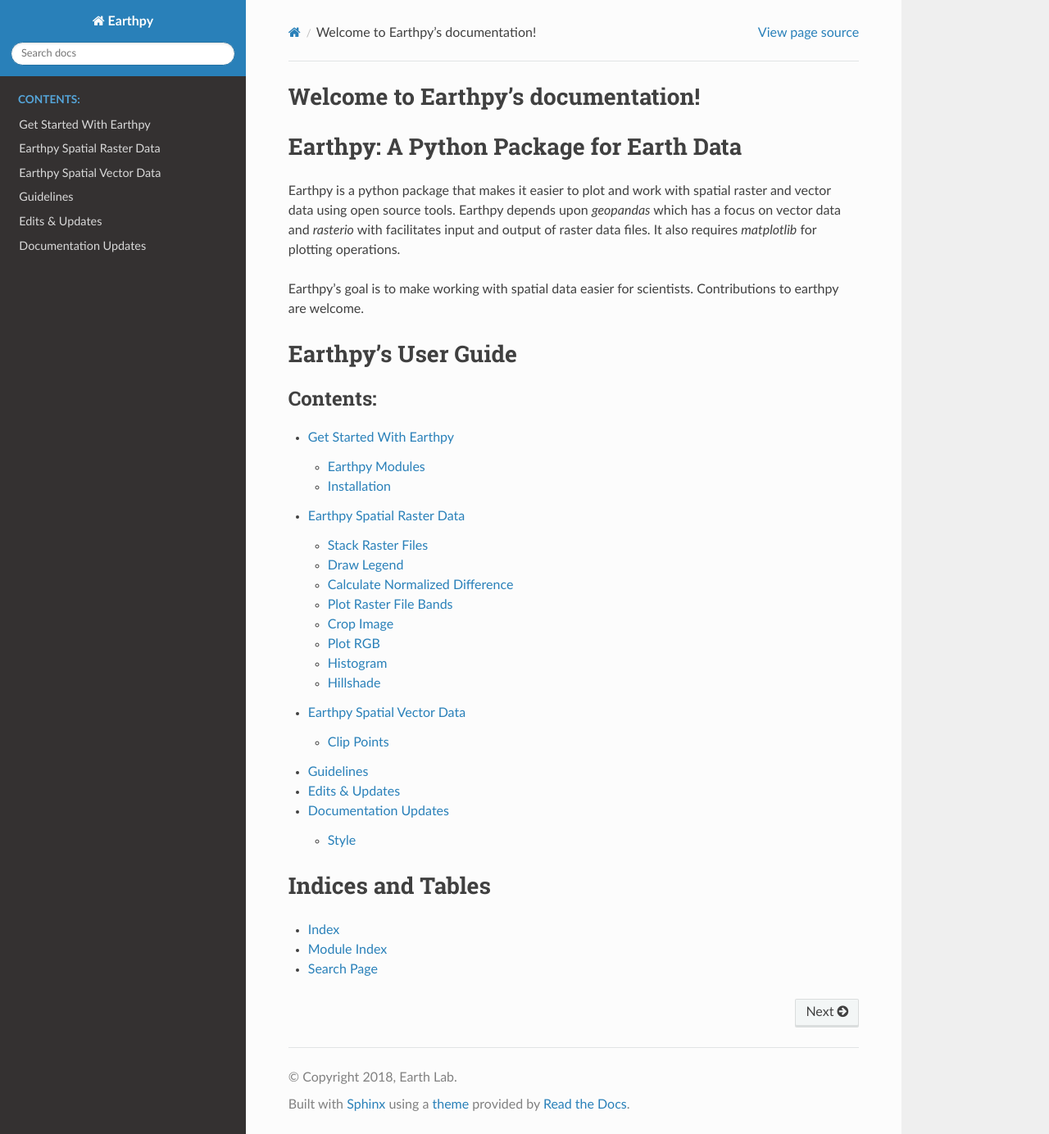
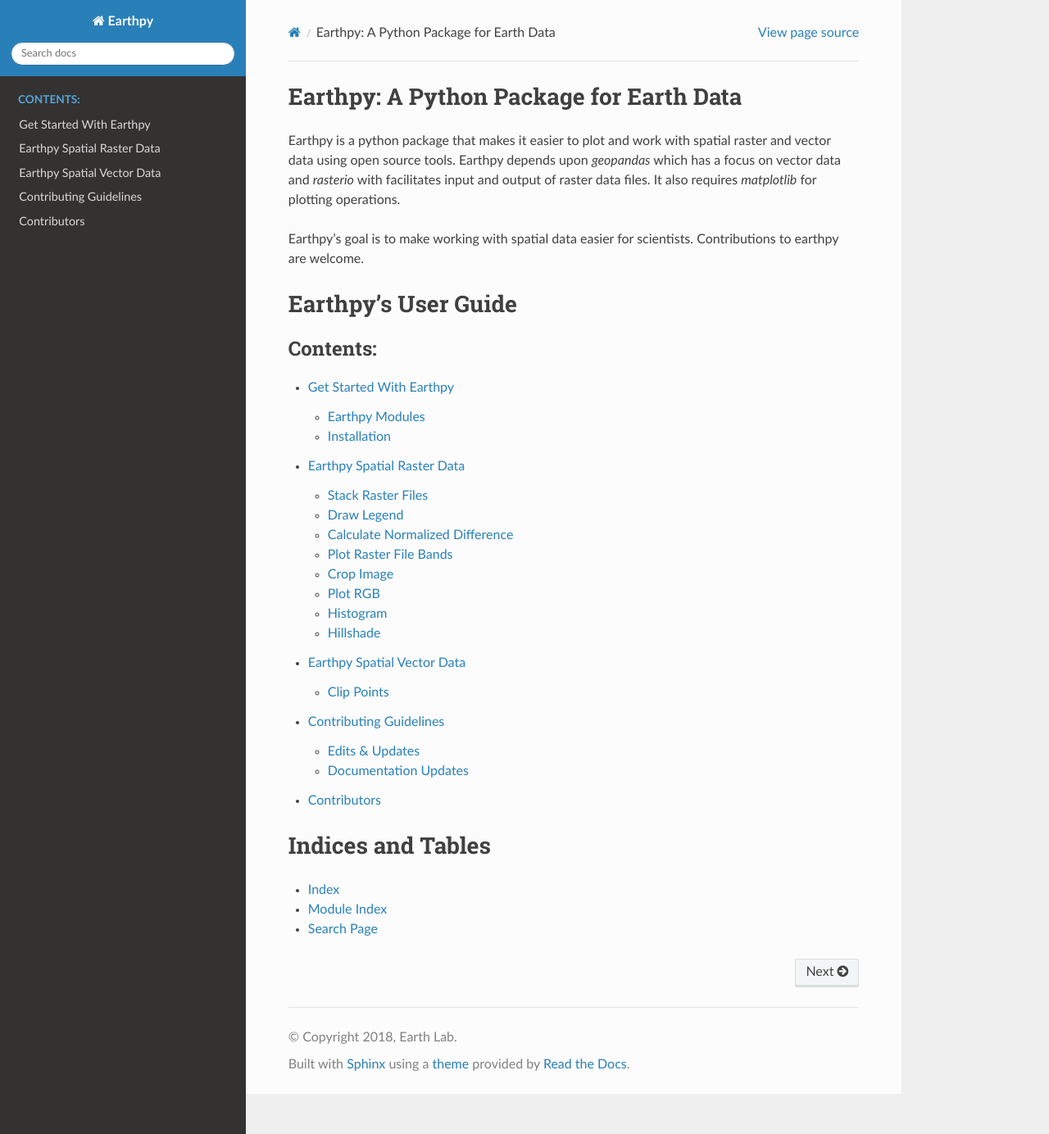
Before and after one commit to earthlab/earthpy, a Sphinx documentation site: the page built from docs/index.rst, in a window 1280 px wide and 1384 px high. Shown: the whole window at 82% size. Built offline with Sphinx 7.4.7 and the Read the Docs theme 2.0.0, drawn with Linux system fonts in a browser that asks for light colours.

Commit message:
Add Contributors and Fix Contributing files as rendered in the docs  (#100)
* [code] adding new data dl and a few import issues fixed

* [code] minor version update to ensure students can see updates

* testing includes for RTD

* update yaml envt name and .travis build

* renaming contributing file to rST

* Missing ` in text

* Fix spacing issue

* A few more typo fixes

* a few more style fixes to Contributing

* [docs] cleanup and adding contributors

```diff
--- /dev/null
+++ b/docs/contributors.rst
@@ -0,0 +1 @@
+.. include:: ../CONTRIBUTORS.rst
--- a/docs/index.rst
+++ b/docs/index.rst
@@ -2,9 +2,6 @@
    sphinx-quickstart on Wed Sep 19 15:56:28 2018.
    You can adapt this file completely to your liking, but it should at least
    contain the root `toctree` directive.
-
-Welcome to Earthpy's documentation!
-===================================
 
 Earthpy: A Python Package for Earth Data
 ========================================
@@ -27,6 +24,7 @@
    spatial-raster
    spatial-vector
    contributing
+   contributors
 
 Indices and Tables
 ==================
```
Also changed, not shown: CONTRIBUTING.rst (+7 -7 lines), CONTRIBUTORS.rst (added, +10 -0 lines).
